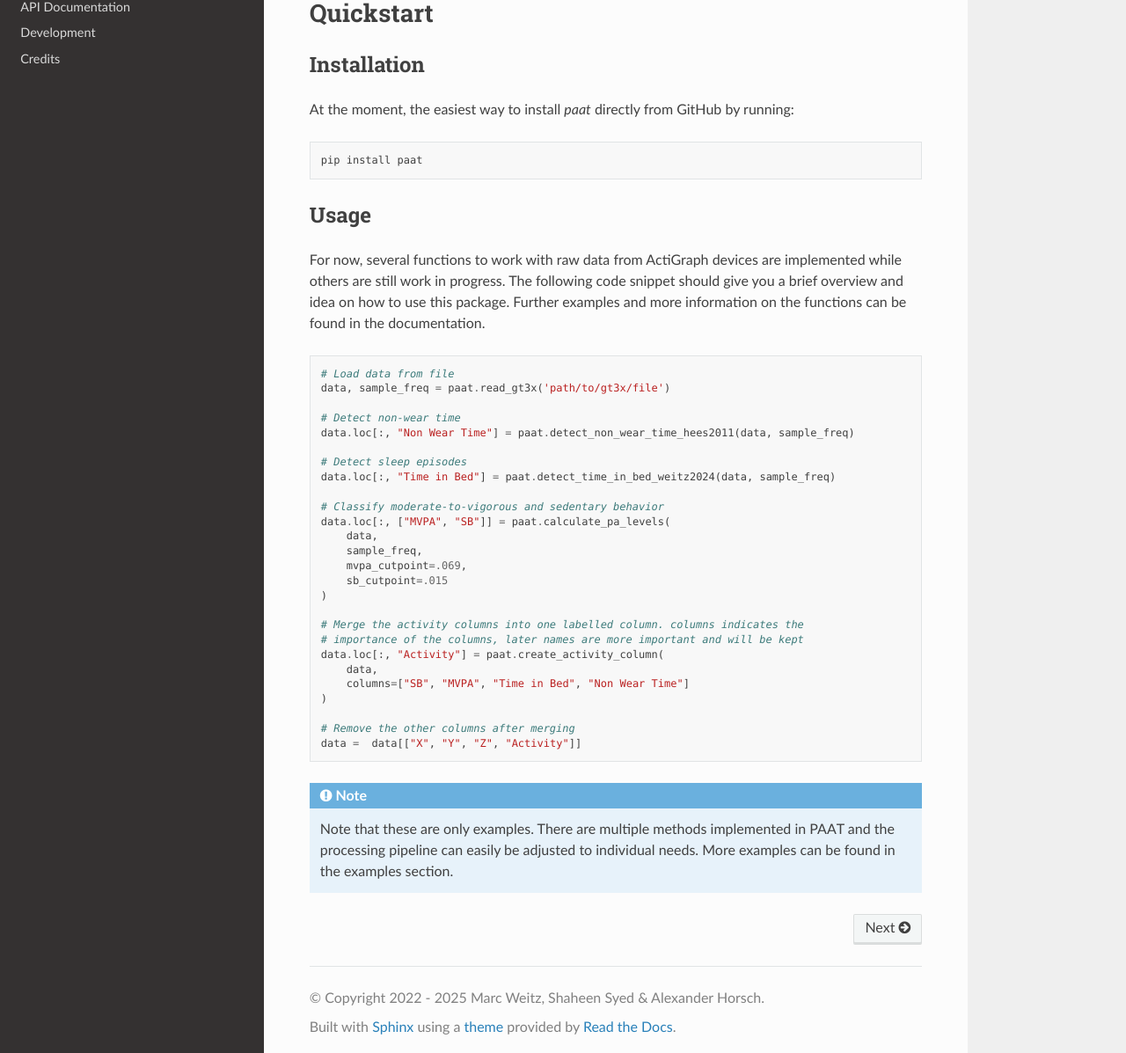
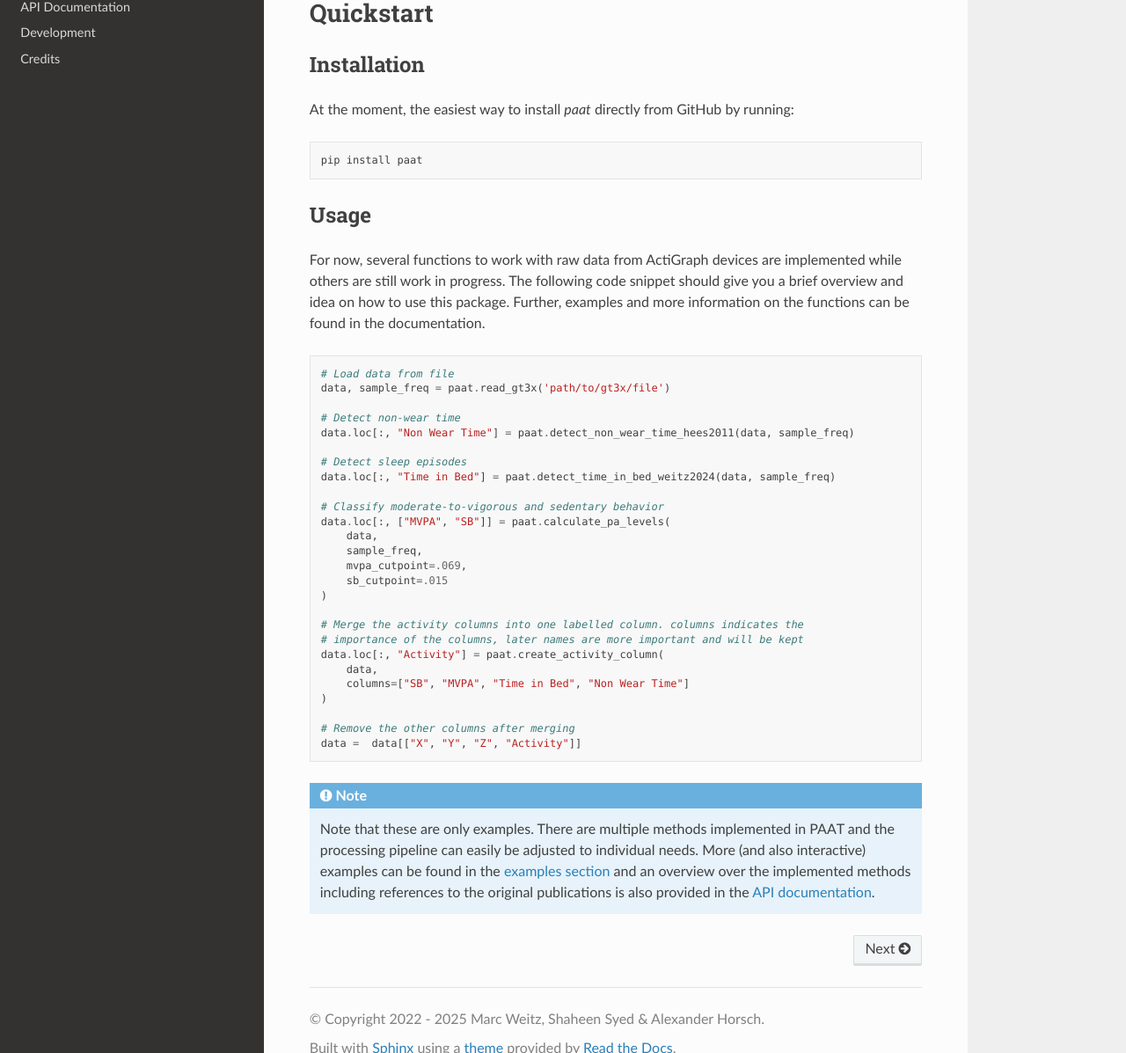
Before and after one commit to Trybnetic/paat, a Sphinx documentation site: the page built from docs/source/index.rst, in a window 1280 px wide and 1400 px high, cut to the strip 203-1400 px from the top of the window. Shown: the whole strip at 88% size. Built offline with Sphinx 7.4.7 and the Read the Docs theme 3.1.0, drawn with Linux system fonts in a browser that asks for light colours.

Commit message:
adds references to the implemented methods

```diff
--- a/docs/source/index.rst
+++ b/docs/source/index.rst
@@ -32,7 +32,7 @@ Usage
 
 For now, several functions to work with raw data from ActiGraph devices are
 implemented while others are still work in progress. The following code snippet
-should give you a brief overview and idea on how to use this package. Further
+should give you a brief overview and idea on how to use this package. Further,
 examples and more information on the functions can be found in the documentation.
 
 .. code-block:: python
@@ -67,5 +67,7 @@ examples and more information on the functions can be found in the documentation
 .. note::
 
     Note that these are only examples. There are multiple methods implemented in PAAT
-    and the processing pipeline can easily be adjusted to individual needs. More examples
-    can be found in the examples section.
+    and the processing pipeline can easily be adjusted to individual needs. More (and
+    also interactive) examples can be found in the :doc:`examples section <examples>`
+    and an overview over the implemented methods including references to the original
+    publications is also provided in the :doc:`API documentation <paat>`.
```
Also changed, not shown: docs/source/paat.rst (+33 -0 lines).
